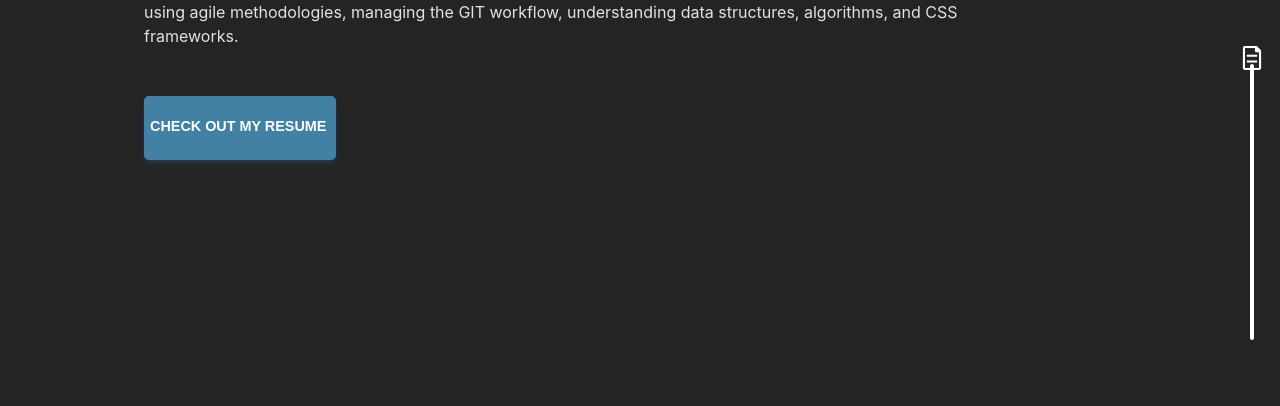
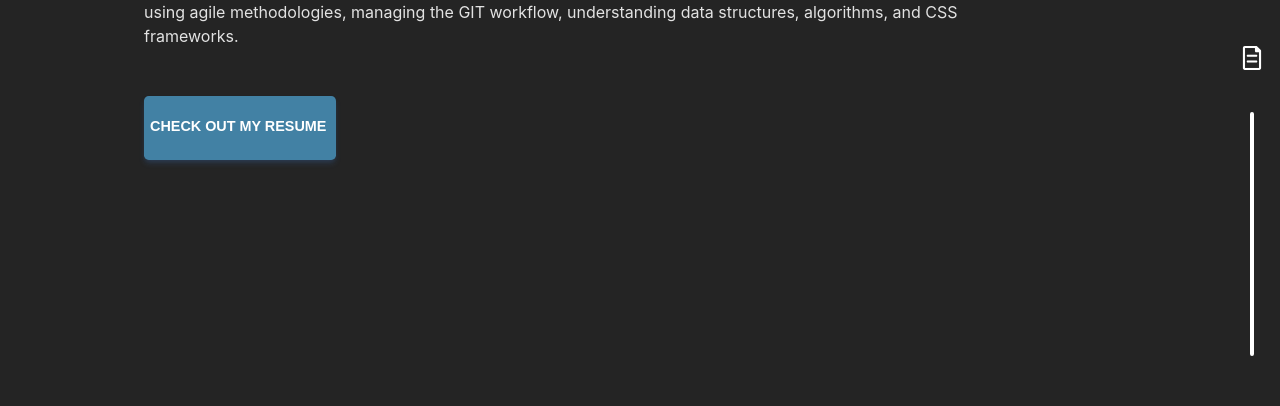
Before and after one commit to DielanZH/portfolio, a React (Vite) app: page / in a window 1280 px wide. Shown: the part 520-926 px from the top of the page. Built offline with nearby package versions, Linux system fonts and the light colour scheme.

Commit message:
CSS mejorado

```diff
--- a/src/components/navbar/navBar.module.css
+++ b/src/components/navbar/navBar.module.css
@@ -4,7 +4,7 @@
     position: fixed;
     top: 0;
     transition: top 0.3s;
-    width: 1320px;
+    width: 100vw;
     grid-template-columns: 10fr 3fr 1fr;
     background: #242424;
     box-shadow: 20px 20px 32px #1f1f1f,
--- a/src/components/sidebar/sideBar.module.css
+++ b/src/components/sidebar/sideBar.module.css
@@ -12,9 +12,9 @@
 
 .Container hr {
     position: absolute;
-    margin-top: 14rem;
+    margin-top: 34vh;
     margin-left: 0.6rem;
-    height: 17rem;
+    height: 30vh;
     border: 2.5px solid white;
     border-radius: 5px;
 }
--- a/src/components/skills/skills.module.css
+++ b/src/components/skills/skills.module.css
@@ -46,8 +46,8 @@
     padding: 1rem;
     border-radius: 9px;
     background: #242424;
-    box-shadow: 20px 20px 32px #1f1f1f,
-        -20px -20px 32px #292929;
+    box-shadow: 7px 7px 22px #1f1f1f,
+        -5px -5px 22px #292929;
 }
 .skillsContainer .skillSet .card img {
     max-height: 10rem;
```
